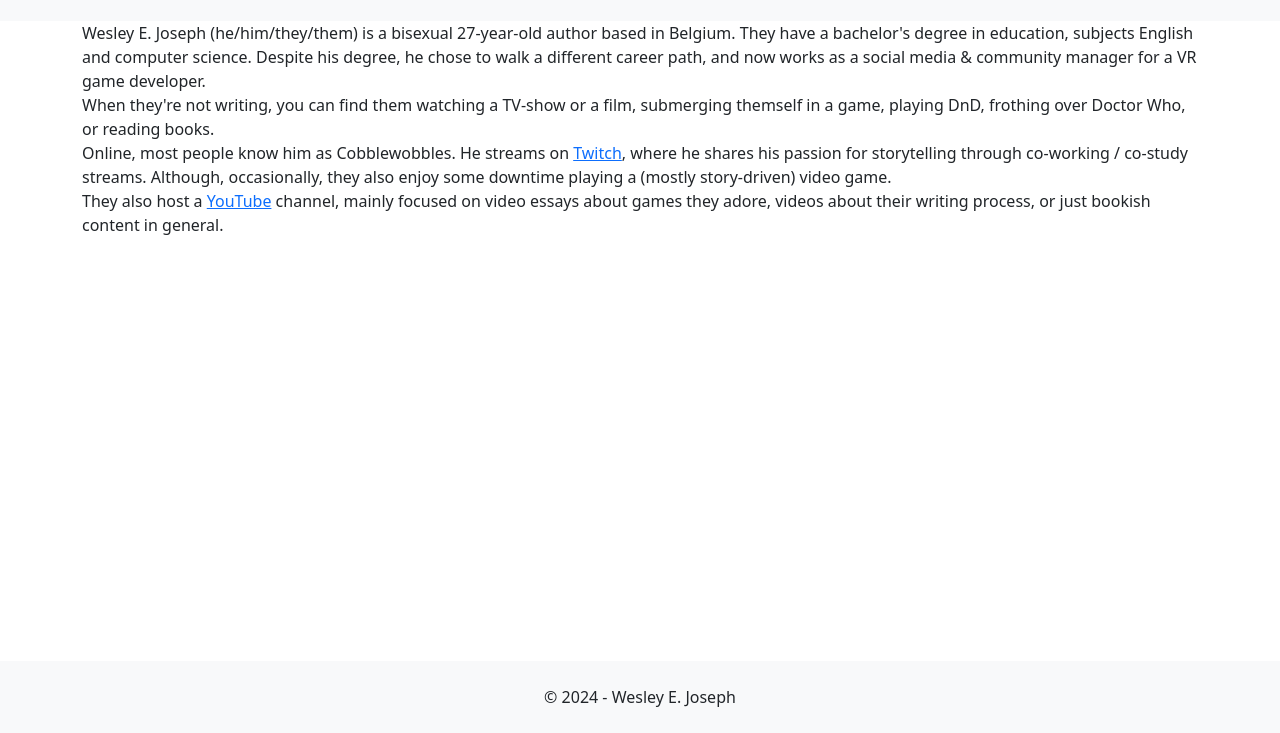
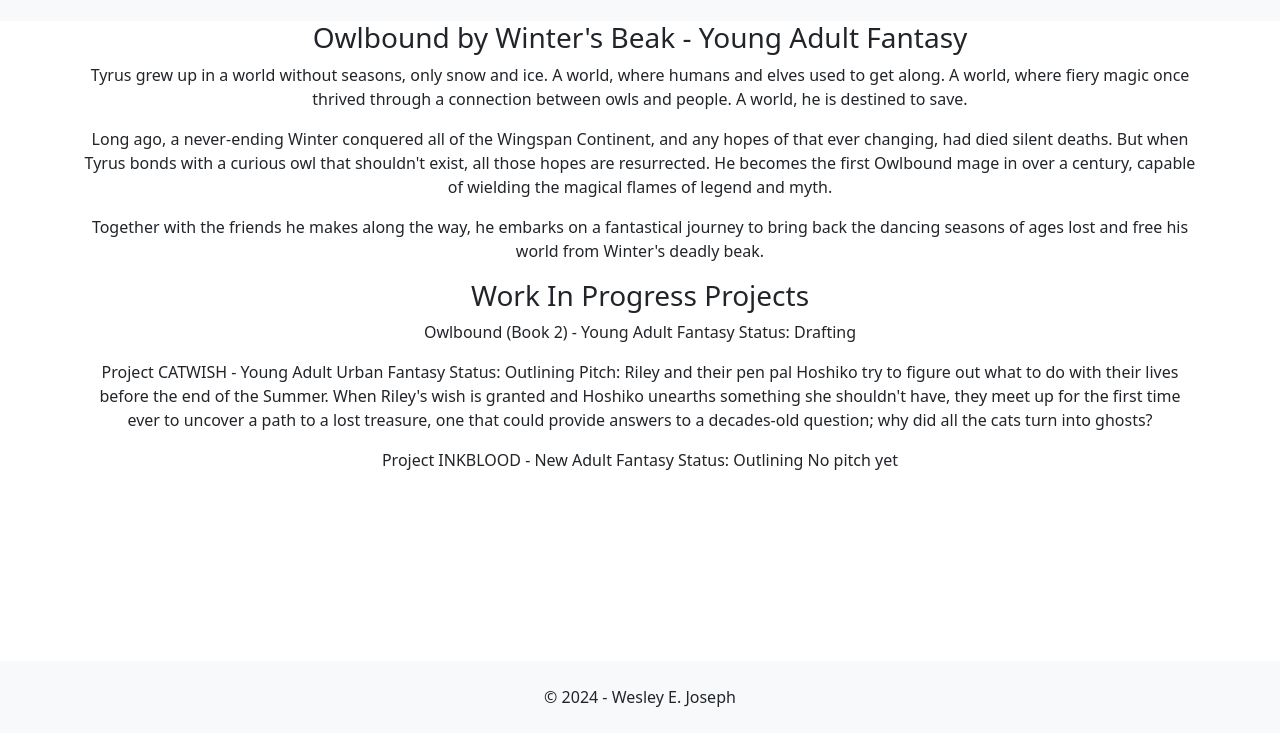
Before and after one commit to MCaessens/wesley-e-joseph-site, a plain HTML site: page books.html in a window 1280 px wide. Shown: the part 67-800 px from the top of the page. Drawn offline with nearby package versions, Linux system fonts and the light colour scheme.

Commit message:
Fix texts

```diff
--- a/books.html
+++ b/books.html
@@ -66,22 +66,38 @@
             </nav>
         </header>
         <main>
-            <div class="container">
-                Wesley E. Joseph (he/him/they/them) is a bisexual 27-year-old author based in Belgium. They have a
-                bachelor's degree in education, subjects English and computer science. Despite his degree, he chose to
-                walk a different career path, and now works as a social media & community manager for a VR game
-                developer.<br />
-                When they're not writing, you can find them watching a TV-show or a film, submerging themself in a game,
-                playing DnD, frothing over Doctor Who, or reading books.<br />
-                Online, most people know him as Cobblewobbles. He streams on
-                <a href="https://www.twitch.tv/cobblewobbles" target="_blank">Twitch</a>, where he shares his passion
-                for storytelling through co-working / co-study streams. Although, occasionally, they also enjoy some
-                downtime playing a (mostly story-driven) video game.<br />
-                They also host a
-                <a href="https://www.youtube.com/channel/UC_P9kNgEzGey4l7p93QPXyg" target="_blank">YouTube</a> channel,
-                mainly focused on video essays about games they adore, videos about their writing process, or just
-                bookish content in general.
-            </div>
+            <article class="container text-center">
+                <section>
+                    <h3>Owlbound by Winter's Beak - Young Adult Fantasy</h3>
+                    <p>
+                        Tyrus grew up in a world without seasons, only snow and ice. A world, where humans and elves
+                        used to get along. A world, where fiery magic once thrived through a connection between owls and
+                        people. A world, he is destined to save.
+                    </p>
+                    <p>
+                        Long ago, a never-ending Winter conquered all of the Wingspan Continent, and any hopes of that
+                        ever changing, had died silent deaths. But when Tyrus bonds with a curious owl that shouldn't
+                        exist, all those hopes are resurrected. He becomes the first Owlbound mage in over a century,
+                        capable of wielding the magical flames of legend and myth.
+                    </p>
+                    <p>
+                        Together with the friends he makes along the way, he embarks on a fantastical journey to bring
+                        back the dancing seasons of ages lost and free his world from Winter's deadly beak.
+                    </p>
+                </section>
+                <section>
+                    <h3>Work In Progress Projects</h3>
+                    <p>Owlbound (Book 2) - Young Adult Fantasy Status: Drafting</p>
+                    <p>
+                        Project CATWISH - Young Adult Urban Fantasy Status: Outlining Pitch: Riley and their pen pal
+                        Hoshiko try to figure out what to do with their lives before the end of the Summer. When Riley's
+                        wish is granted and Hoshiko unearths something she shouldn't have, they meet up for the first
+                        time ever to uncover a path to a lost treasure, one that could provide answers to a decades-old
+                        question; why did all the cats turn into ghosts?
+                    </p>
+                    <p>Project INKBLOOD - New Adult Fantasy Status: Outlining No pitch yet</p>
+                </section>
+            </article>
         </main>
         <footer>
             <div class="bg-light w-100 fixed-bottom text-center p-4">&copy; 2024 - Wesley E. Joseph</div>
```
Also changed, not shown: index.html (+18 -1 lines).
